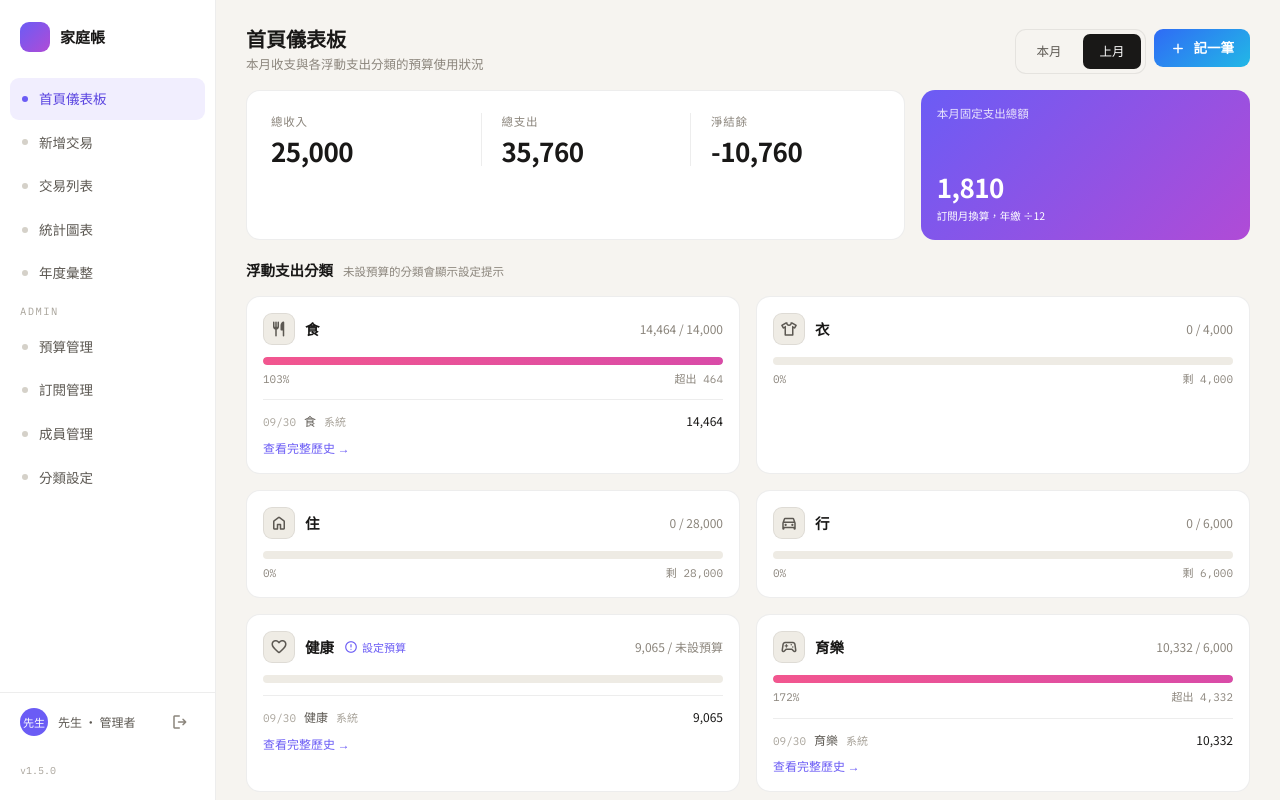
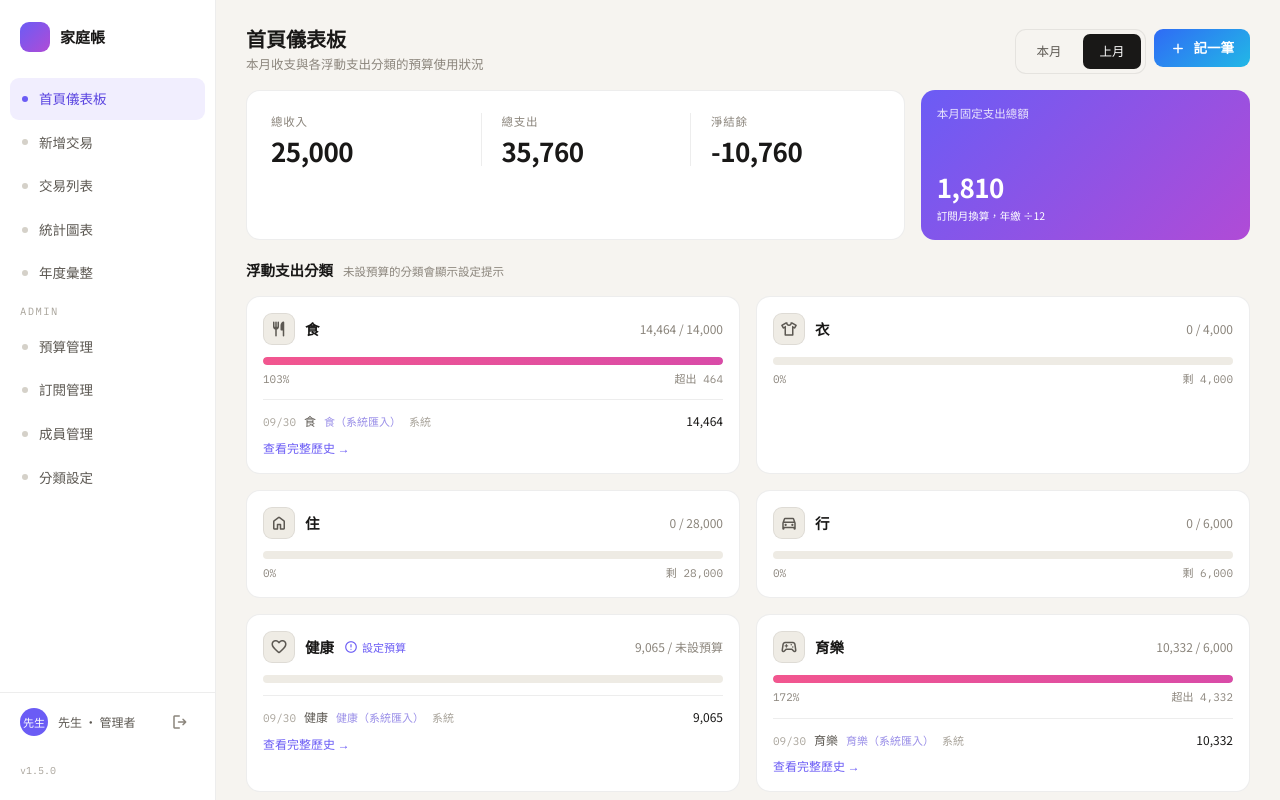
Before and after one commit to Rikkubook/HouseholdAccounting, a Vue app in the folder vue3/: page / in a window 1280 px wide. Both pictures are taken after a click on the button "上月". Shown: the top 800 px of the page. Built offline with nearby package versions, Linux system fonts and the light colour scheme.

Commit message:
首頁分類卡片顯示備註；匯入腳本分類名稱對齊正式庫

```diff
--- a/vue3/src/components/data/CategoryBudgetCard.vue
+++ b/vue3/src/components/data/CategoryBudgetCard.vue
@@ -37,9 +37,10 @@ defineProps<{ category: CategoryProgress }>();
     <div v-if="category.recent.length" class="mt-3 pt-3 border-t flex flex-col gap-2">
       <div v-for="tx in category.recent" :key="tx.id" class="flex items-baseline gap-2 text-[12px]">
         <span class="font-mono text-[11px] text-fg-4">{{ shortDate(tx.date) }}</span>
-        <span class="text-fg-2 truncate">{{ tx.subCategoryName ?? tx.mainCategoryName }}</span>
-        <span class="text-fg-4 text-[11px]">{{ tx.payerName }}</span>
-        <span class="ml-auto text-fg-1 tnum">{{ money(tx.amount) }}</span>
+        <span class="text-fg-2 whitespace-nowrap">{{ tx.subCategoryName ?? tx.mainCategoryName }}</span>
+        <span v-if="tx.note" class="text-note text-[11px] truncate min-w-0">{{ tx.note }}</span>
+        <span class="text-fg-4 text-[11px] whitespace-nowrap">{{ tx.payerName }}</span>
+        <span class="ml-auto pl-2 text-fg-1 tnum whitespace-nowrap">{{ money(tx.amount) }}</span>
       </div>
       <RouterLink to="/transactions" class="text-[12px] text-brand-500 self-start">查看完整歷史 →</RouterLink>
     </div>
```
